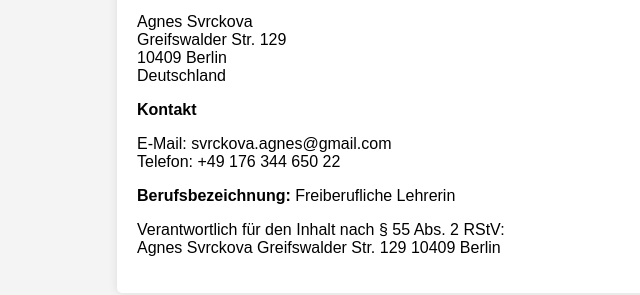
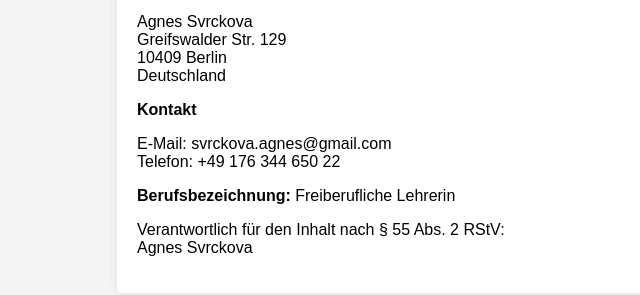
Before and after one commit to Gigii321/Lerngigi.github.io, a plain HTML site: page impressum.html in a window 1280 px wide. Shown: the part 161-456 px from the top of the page, without its empty margins (103-743 px from the left). Drawn offline with Linux system fonts and the light colour scheme.

Commit message:
Update impressum.html

```diff
--- a/impressum.html
+++ b/impressum.html
@@ -35,9 +35,7 @@
         Telefon: +49 176 344 650 22</p>
         <p><strong>Berufsbezeichnung:</strong> Freiberufliche Lehrerin</p>
         <p>Verantwortlich für den Inhalt nach § 55 Abs. 2 RStV:<br>
-        Agnes Svrckova
-        Greifswalder Str. 129
-        10409 Berlin</p>
+        Agnes Svrckova</p>
     </div>
 </body>
 </html>
```
